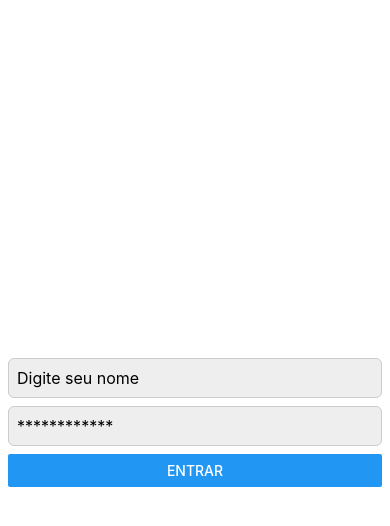
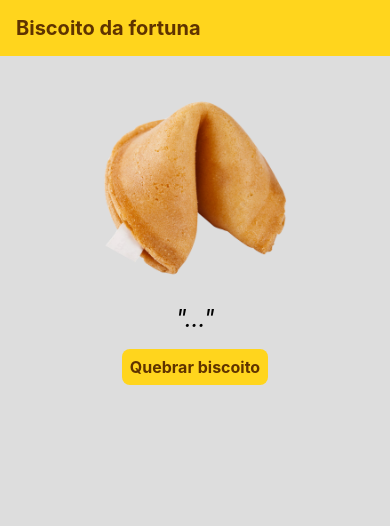
Before and after one commit to leonardo-gonsalez-clear/rn-01, a React Native app in the folder 02-basic-module/: screen / in a window 390 px wide. Shown: the top 526 px of the page. Built offline with nearby package versions, Linux system fonts and the light colour scheme.

Commit message:
✨ 02. 21: fortune cookie project

```diff
--- a/02-basic-module/App.tsx
+++ b/02-basic-module/App.tsx
@@ -7,6 +7,7 @@ export default function App() {
   return (
     <SafeAreaView style={styles.container}>
       <Main />
+      <StatusBar />
     </SafeAreaView>
   )
 }
--- a/02-basic-module/src/Main.tsx
+++ b/02-basic-module/src/Main.tsx
@@ -4,6 +4,7 @@ import Img from "./components/Img"
 import Sizes from "./components/Sizes"
 import SortName from "./components/SortName"
 import Form from "./components/Form"
+import FortuneCookie from "./interfaces/FortuneCookie/FortuneCookie"
 
 export const Main = () => {
   const uri =
@@ -19,7 +20,8 @@ export const Main = () => {
       /> */}
       {/* <SortName names={["Leonardo", "Pedro", "Guilherme", "Ricardo"]} /> */}
       {/* <Sizes /> */}
-      <Form />
+      {/* <Form /> */}
+      <FortuneCookie />
     </View>
   )
 }
--- /dev/null
+++ b/02-basic-module/src/interfaces/FortuneCookie/FortuneCookie.tsx
@@ -0,0 +1,109 @@
+import {
+  Image,
+  ImageSourcePropType,
+  StyleSheet,
+  Text,
+  TouchableOpacity,
+  View
+} from "react-native"
+import React, { Component } from "react"
+import Header from "./Header"
+
+interface StateProps {
+  phraseText: string
+  img: string
+}
+
+export default class FortuneCookie extends Component<{}, StateProps> {
+  phraseText = ""
+  phrases
+  phrasesLength
+
+  constructor(props: {}) {
+    super(props)
+
+    this.state = {
+      phraseText: "...",
+      img: require("../../assets/biscoito.png")
+    }
+
+    this.phrases = [
+      "Acredite em si mesmo e alcançará grandes conquistas.",
+      "A sorte acompanha aqueles que persistem com determinação.",
+      "Grandes oportunidades aguardam àqueles que arriscam.",
+      "A vida é uma jornada; faça cada passo valer a pena.",
+      "Semeie gentileza e colherá felicidade ao seu redor.",
+      "A paciência é a chave para desvendar os mistérios do tempo.",
+      "Seja a mudança que deseja ver no mundo.",
+      "A criatividade é a luz que ilumina o caminho da inovação.",
+      "Valorize as amizades verdadeiras, pois são tesouros raros.",
+      "A sabedoria está em aprender tanto nas vitórias quanto nas derrotas."
+    ]
+
+    this.phrasesLength = this.phrases.length - 1
+    this.handlePhrases = this.handlePhrases.bind(this)
+  }
+
+  handlePhrases() {
+    const randomNumber = Math.round(Math.random() * this.phrasesLength)
+    console.log(randomNumber)
+
+    this.setState({
+      phraseText: this.phrases[randomNumber],
+      img: require("../../assets/biscoitoAberto.png")
+    })
+  }
+
+  render() {
+    return (
+      <View style={styles.container}>
+        <Header />
+        <View style={styles.content}>
+          <Image
+            source={this.state.img as ImageSourcePropType}
+            style={styles.img}
+          />
+          <Text style={[styles.phrase]}>"{this.state.phraseText}"</Text>
+          <TouchableOpacity style={styles.btn} onPress={this.handlePhrases}>
+            <View>
+              <Text style={styles.btnText}>Quebrar biscoito</Text>
+            </View>
+          </TouchableOpacity>
+        </View>
+      </View>
+    )
+  }
+}
+
+const styles = StyleSheet.create({
+  container: {
+    backgroundColor: "#ddd",
+    flex: 1,
+    justifyContent: "flex-start"
+  },
+  img: {
+    width: 200,
+    height: 200
+  },
+  content: {
+    paddingTop: 32,
+    alignSelf: "center",
+    alignItems: "center",
+    gap: 16
+  },
+  phrase: {
+    textAlign: "center",
+    fontSize: 24,
+    fontStyle: "italic"
+  },
+  btn: {
+    backgroundColor: "#ffd51d",
+    padding: 8,
+    borderRadius: 8
+  },
+  btnText: {
+    fontSize: 16,
+    fontWeight: "700",
+    color: "#5f3300"
+  }
+})
--- /dev/null
+++ b/02-basic-module/src/interfaces/FortuneCookie/Header.tsx
@@ -0,0 +1,23 @@
+import { StyleSheet, Text, View } from "react-native"
+import React from "react"
+
+export default function Header() {
+  return (
+    <View style={styles.container}>
+      <Text style={styles.text}>Biscoito da fortuna</Text>
+    </View>
+  )
+}
+
+const styles = StyleSheet.create({
+  container: {
+    backgroundColor: "#ffd51d",
+    width: "100%",
+    padding: 16
+  },
+  text: {
+    fontSize: 20,
+    fontWeight: "700",
+    color: "#5f3300"
+  }
+})
```
Also changed, not shown: 02-basic-module/src/assets/biscoito.png (added), 02-basic-module/src/assets/biscoitoAberto.png (added).
